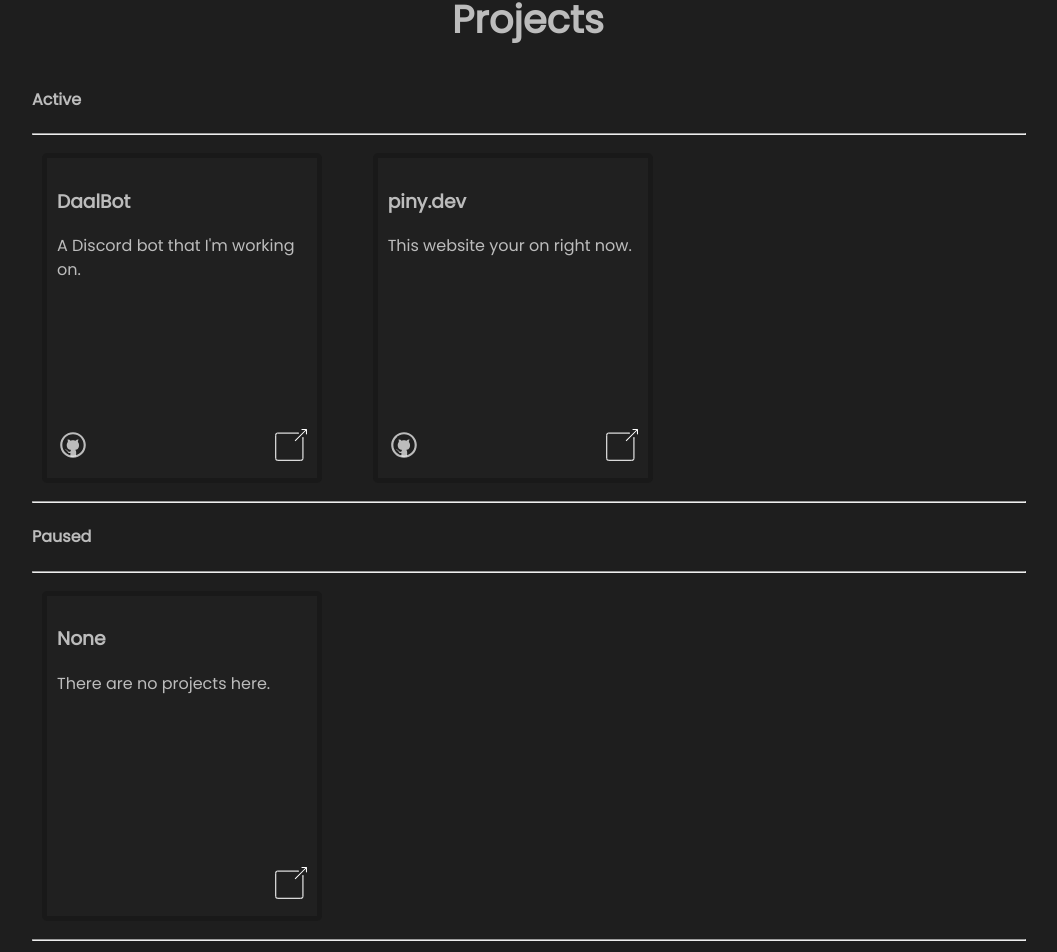
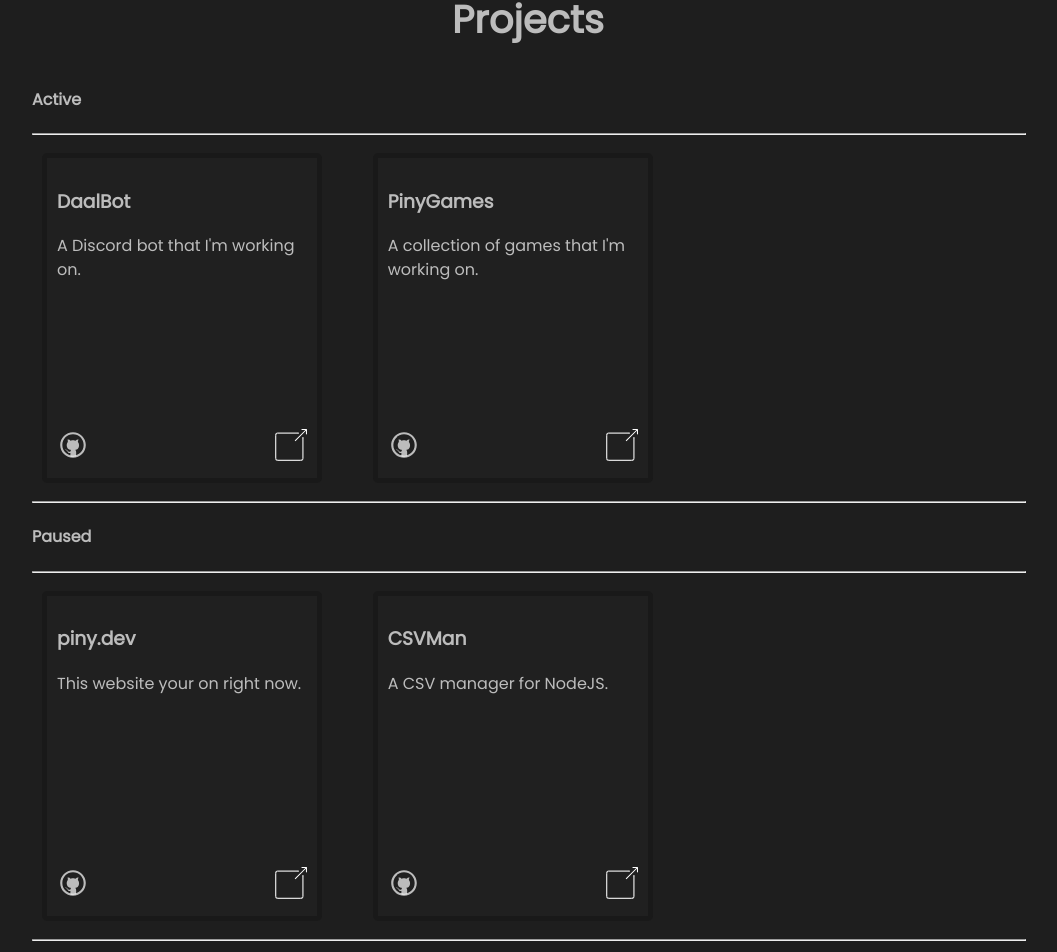
Before and after one commit to NotPiny/Site, a SvelteKit app: page /projects in a window 1280 px wide. Shown: the part 99-1051 px from the top of the page, without its empty margins (112-1169 px from the left). Built offline with nearby package versions, Linux system fonts and the light colour scheme.

Commit message:
Update project files or smth

```diff
--- a/src/routes/api/get/test/+server.ts
+++ /dev/null
@@ -1,8 +0,0 @@
-export async function GET() {
-    // Return Pong
-    return new Response('Pong', {
-        headers: {
-            'content-type': 'text/plain',
-        }
-    })
-}
--- a/src/routes/projects/+page.svelte
+++ b/src/routes/projects/+page.svelte
@@ -9,31 +9,33 @@
             name: "DaalBot",
             category: "active",
             description: "A Discord bot that I'm working on.",
-            source: "https://github.com/NotPiny/DaalBot",
+            source: "https://github.com/DaalBot/Discord",
             href: "https://daalbot.xyz"
         },
         {
             id: 2,
             name: "piny.dev",
-            category: "active",
+            category: "paused",
             description: "This website your on right now.",
             source: "https://github.com/NotPiny/Site",
             href: "https://piny.dev"
         },
         {
             id: 3,
-            name: "None",
+            name: "CSVMan",
             category: "paused",
-            description: "There are no projects here.",
-            source: "NSET"
+            description: "A CSV manager for NodeJS.",
+            source: "https://github.com/NotPiny/CSVMan",
+            href: "https://www.npmjs.com/package/@npiny/csvman"
         },
         {
             id: 4,
-            name: "None",
-            category: "discontinued",
-            description: "There are no projects here.",
-            source: "NSET"
-        },
+            name: "PinyGames",
+            category: "active",
+            description: "A collection of games that I'm working on.",
+            source: "https://github.com/NotPiny/GamesSite",
+            href: "https://games.piny.dev"
+        }
     ];
 
     if (browser) {
@@ -43,6 +45,23 @@
         if (project) {
             alert(`This does nothing rn lol. Project: ${project}`)
             window.location.href = "/projects";
+        }
+    }
+
+    /**
+     * @param {number} id
+     */
+    async function projectClicked(id) {
+        // Expand out the project box using a animation and then redirect to the project page.
+        if (browser) {
+            const projectBox = document.getElementById(`project-box-${id}`);
+            if (!projectBox) return;
+
+            projectBox.style.animation = "expand 0.5s ease-in-out forwards";
+
+            await new Promise(resolve => setTimeout(resolve, 500));
+
+            window.location.href = `/projects/${id}`;
         }
     }
 </script>
@@ -57,8 +76,10 @@
 <h2>Active</h2>
 <hr/>
 <div class="project-item-list">
+    <!-- svelte-ignore a11y-no-static-element-interactions -->
     {#each projects.filter(project => project.category === "active") as project}
-    <div class="project-item-box">
+    <!-- svelte-ignore a11y-click-events-have-key-events -->
+    <div class="project-item-box" on:click={() => {projectClicked(project.id)}} id="project-box-{project.id}">
         <h3 id="project-item-name">{project.name}</h3>
         <p id="project-item-description">{project.description}</p>
         {#if project.source !== "NSET"}
@@ -71,6 +92,13 @@
         </a>
     </div>
     {/each}
+
+    {#if projects.filter(project => project.category === "active").length === 0}
+    <div class="project-item-box">
+        <h3 id="project-item-name">None</h3>
+        <p id="project-item-description">There are no projects here.</p>
+    </div>
+    {/if}
 </div>
 <hr/>
 
@@ -86,11 +114,18 @@
             <img alt="View project source" src={githubIcon} style="width: 32px; height: 32px">
         </a>
         {/if}
-        <a class="project-item-view br" href="/projects?project={project.id}">
+        <a class="project-item-view br" href={project.href ? project.href : `/projects?project=${project.id}`}>
             <img alt="View project details" src={linkIcon} style="width: 32px; height: 32px">
         </a>
     </div>
     {/each}
+
+    {#if projects.filter(project => project.category === "paused").length === 0}
+    <div class="project-item-box">
+        <h3 id="project-item-name">None</h3>
+        <p id="project-item-description">There are no projects here.</p>
+    </div>
+    {/if}
 </div>
 <hr/>
 
@@ -107,11 +142,18 @@
             <img alt="View project source" src={githubIcon} style="width: 32px; height: 32px">
         </a>
         {/if}
-        <a class="project-item-view br" href="/projects?project={project.id}">
+        <a class="project-item-view br" href={project.href ? project.href : `/projects?project=${project.id}`}>
             <img alt="View project details" src={linkIcon} style="width: 32px; height: 32px">
         </a>
     </div>
     {/each}
+
+    {#if projects.filter(project => project.category === "discontinued").length === 0}
+    <div class="project-item-box">
+        <h3 id="project-item-name">None</h3>
+        <p id="project-item-description">There are no projects here.</p>
+    </div>
+    {/if}
 </div>
 <hr/>
 
```
Also changed, not shown: 1 other file (tests, documents, lock files or other folders).
